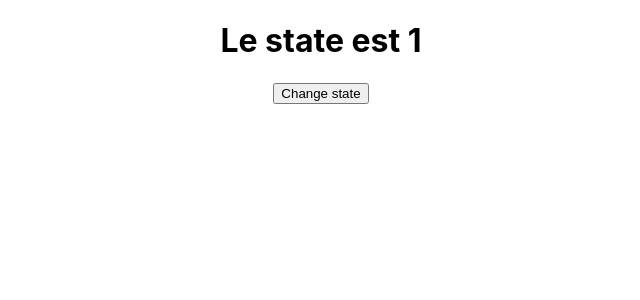
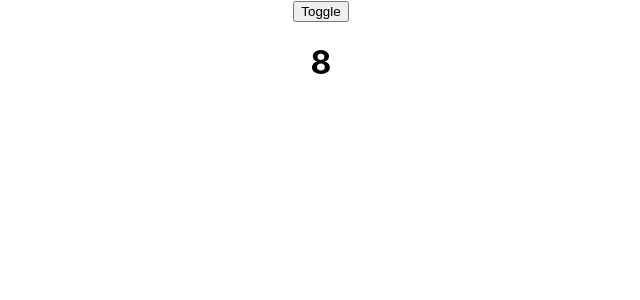
Before and after one commit to mbkdev60/ziratsu-react-cours-adv, a React (Create React App) app: page / in a window 1280 px wide. Shown: the top 300 px of the page, without its empty margins (319-959 px from the left). Built offline with nearby package versions, Linux system fonts and the light colour scheme.

Commit message:
add timer

```diff
--- a/src/App.js
+++ b/src/App.js
@@ -1,21 +1,30 @@
-import { useState, useEffect } from "react";
+import { useState} from "react";
 import "./App.css";
+import Timer from "./Timer";
 
 function App() {
-  const [dataComponent, setDataComponent] = useState(1);
+  // const [timer, setTimer] = useState(1);
+  const [toggle, setToggle] = useState(true);
 
-  const changeState = () => {
-    setDataComponent(dataComponent + 1);
-  }
+  // useEffect(() => {
+  //   const intervalID = setInterval(() => {
+  //     setTimer(timer => timer + 1);
+  //   }, 1000)
 
-  useEffect(() =>{
-    console.log("datacomponent changed")}, [dataComponent]
-  )
+  //   return () => {
+  //     clearInterval(intervalID)
+  //   }
+  // }, [])
+  // useEffect se lance lors du 1er chargement
+  //le tableau pour le state à surveiller
 
+  const toggleFunc = () => {
+    setToggle(!toggle);
+  };
   return (
     <div className="App">
-      <h1>Le state est {dataComponent}</h1>
-      <button onClick={changeState}>Change state</button>
+      <button onClick={toggleFunc}>Toggle</button>
+      {toggle && <Timer />}
     </div>
   );
 }
--- /dev/null
+++ b/src/Timer.js
@@ -0,0 +1,26 @@
+import { useState, useEffect } from "react";
+
+function Timer() {
+  const [timer, setTimer] = useState(1);
+
+  useEffect(() => {
+    const intervalID = setInterval(() => {
+      setTimer((timer) => timer + 1);
+    }, 1000);
+
+    return () => {
+      alert("Composant détruit !");
+      clearInterval(intervalID);
+    };
+  }, []);
+  // useEffect se lance lors du 1er chargement
+  //le tableau pour le state à surveiller
+
+  return (
+    <div className="App">
+      <h1>{timer}</h1>
+    </div>
+  );
+}
+
+export default Timer;
```
